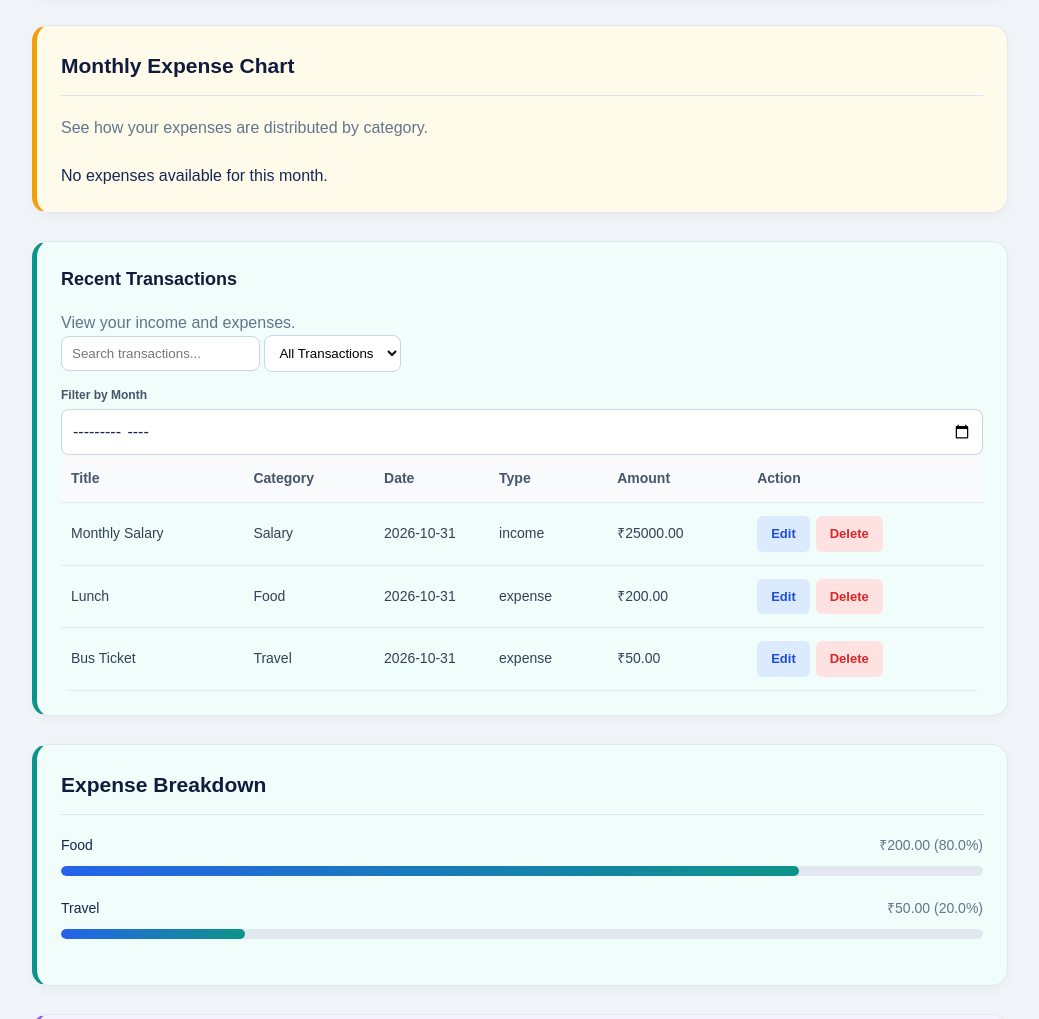
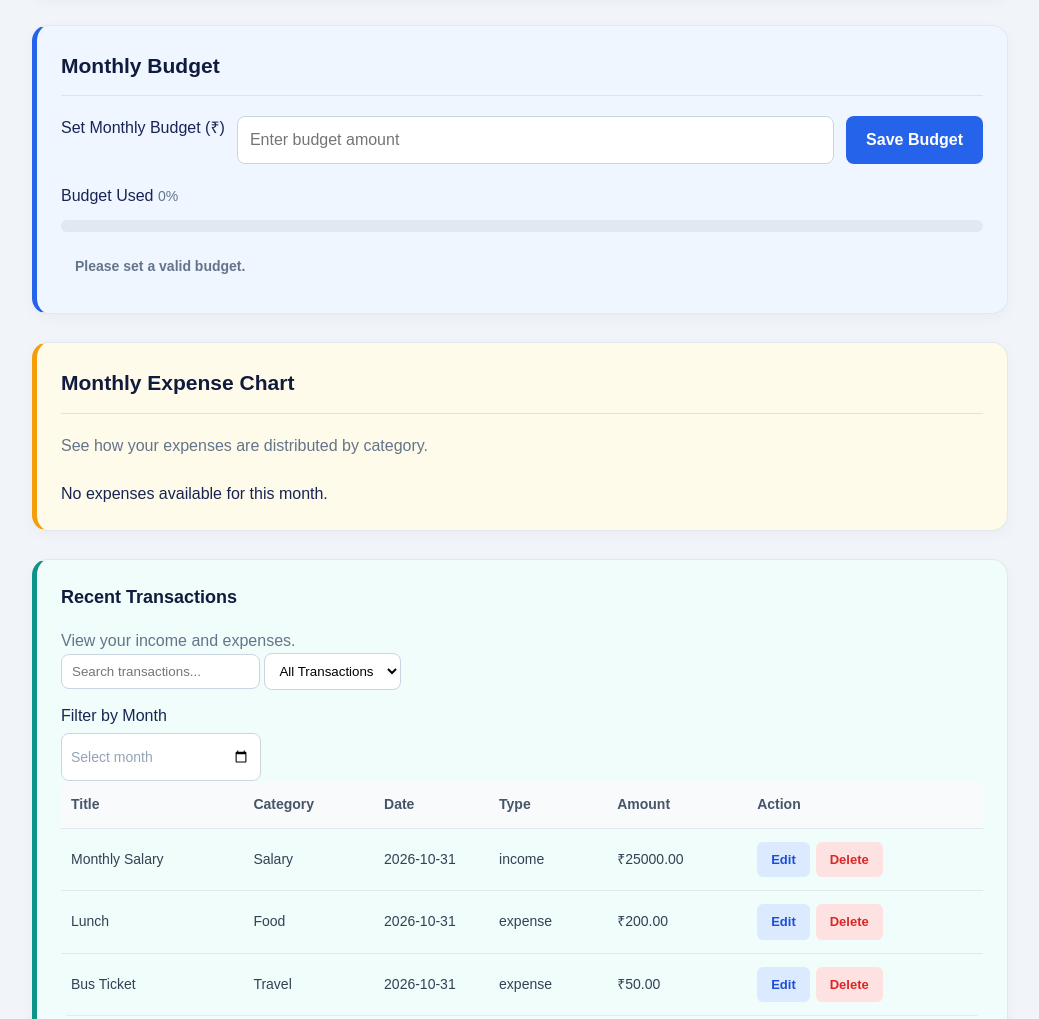
Before and after one commit to ganesh-591/spendwise-expense-tracker, a plain HTML site: page index.html in a window 1280 px wide. Shown: the part 1314-2333 px from the top of the page, without its empty margins (240-1279 px from the left). Drawn offline with Linux system fonts and the light colour scheme.

Commit message:
Updated SpendWise UI and functionality

```diff
--- a/index.html
+++ b/index.html
@@ -290,6 +290,77 @@
     </div>
 
 </section>
+
+
+            <!-- =====================================
+                 MONTHLY BUDGET
+            ====================================== -->
+
+            <section id="budget" class="panel budget-section">
+
+                <h2>Monthly Budget</h2>
+
+
+                <!-- BUDGET INPUT -->
+
+                <div class="budget-controls">
+
+                    <label for="budget-limit">
+                        Set Monthly Budget (₹)
+                    </label>
+
+                    <input
+                        type="number"
+                        id="budget-limit"
+                        placeholder="Enter budget amount"
+                        min="0.01"
+                        step="0.01">
+
+                    <button
+                        type="button"
+                        id="save-budget">
+
+                        Save Budget
+
+                    </button>
+
+                </div>
+
+
+                <!-- BUDGET PROGRESS -->
+
+                <div class="budget-progress">
+
+                    <div class="budget-info">
+
+                        <span>Budget Used</span>
+
+                        <span id="budget-percentage">
+                            0%
+                        </span>
+
+                    </div>
+
+
+                    <!-- PROGRESS BAR CONTAINER -->
+
+                    <div class="progress-container">
+
+                        <div id="progress-fill"></div>
+
+                    </div>
+
+
+                    <!-- BUDGET SUMMARY -->
+
+                    <p id="budget-summary">
+                        Set a budget to track your spending.
+                    </p>
+
+                </div>
+
+            </section>
+
 <!-- Monthly Expense Chart -->
 <section class="panel chart-section">
 
@@ -350,13 +421,23 @@
         <option value="expense">Expenses</option>
     </select>
 
-    <!-- Month Filter -->
-    <div class="month-filter-group">
+
+<!-- Month Filter -->
+<div class="month-filter-group">
     <label for="filter-month">Filter by Month</label>
-    <input
-        type="month"
-        id="filter-month">
+
+    <div class="month-filter-wrapper">
+        <input
+            type="month"
+            id="filter-month"
+            required>
+
+        <span class="month-filter-hint">Select month</span>
+    </div>
 </div>
+
+</div>
+
 
 
                 <!-- TRANSACTION TABLE -->
@@ -439,74 +520,7 @@
 
 </section>
 
-            <!-- =====================================
-                 MONTHLY BUDGET
-            ====================================== -->
 
-            <section id="budget" class="panel budget-section">
-
-                <h2>Monthly Budget</h2>
-
-
-                <!-- BUDGET INPUT -->
-
-                <div class="budget-controls">
-
-                    <label for="budget-limit">
-                        Set Monthly Budget (₹)
-                    </label>
-
-                    <input
-                        type="number"
-                        id="budget-limit"
-                        placeholder="Enter budget amount"
-                        min="0.01"
-                        step="0.01">
-
-                    <button
-                        type="button"
-                        id="save-budget">
-
-                        Save Budget
-
-                    </button>
-
-                </div>
-
-
-                <!-- BUDGET PROGRESS -->
-
-                <div class="budget-progress">
-
-                    <div class="budget-info">
-
-                        <span>Budget Used</span>
-
-                        <span id="budget-percentage">
-                            0%
-                        </span>
-
-                    </div>
-
-
-                    <!-- PROGRESS BAR CONTAINER -->
-
-                    <div class="progress-container">
-
-                        <div id="progress-fill"></div>
-
-                    </div>
-
-
-                    <!-- BUDGET SUMMARY -->
-
-                    <p id="budget-summary">
-                        Set a budget to track your spending.
-                    </p>
-
-                </div>
-
-            </section>
                 <!-- Monthly Savings Trend -->
 <section class="panel savings-trend-section">
 
--- a/style.css
+++ b/style.css
@@ -1465,22 +1465,21 @@ table {
 .month-filter-group {
     display: flex;
     flex-direction: column;
+    align-items: flex-start;
     gap: 5px;
 }
 
-.month-filter-group label {
-    font-size: 12px;
-    font-weight: 600;
-    color: #475569;
-}
-
-.month-filter-group input {
-    padding: 9px 10px;
-    border: 1px solid #cbd5e1;
+.month-filter-group input[type="month"] {
+    width: 200px;
+    max-width: 100%;
+    min-height: 42px;
+    padding: 8px 10px;
+    box-sizing: border-box;
     border-radius: 8px;
     background: #ffffff;
+    border: 1px solid #cbd5e1;
     color: #172554;
-    font: inherit;
+    font-size: 14px;
 }
 /* Mobile Monthly Report Month Picker */
 
@@ -1531,3 +1530,46 @@ table {
     color: #b91c1c;
     border-left: 4px solid #dc2626;
 }
+
+/* Month filter custom placeholder */
+
+.month-filter-wrapper {
+    position: relative;
+    width: 200px;
+    max-width: 100%;
+}
+
+.month-filter-wrapper input[type="month"] {
+    width: 100%;
+    height: 48px;
+    padding: 10px;
+    box-sizing: border-box;
+    background: #fff;
+    border: 1px solid #cbd5e1;
+    border-radius: 8px;
+}
+
+/* Hide native dashes when empty */
+.month-filter-wrapper input:invalid::-webkit-datetime-edit {
+    color: transparent;
+}
+
+/* Custom placeholder */
+.month-filter-hint {
+    display: none;
+    position: absolute;
+    left: 10px;
+    top: 50%;
+    transform: translateY(-50%);
+    color: #94a3b8;
+    font-size: 14px;
+    pointer-events: none;
+}
+
+.month-filter-wrapper input:invalid + .month-filter-hint {
+    display: block;
+}
+
+.month-filter-wrapper input:valid + .month-filter-hint {
+    display: none;
+}
```
